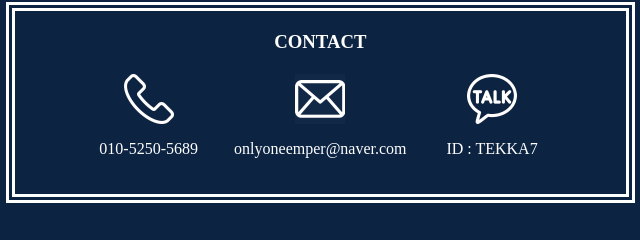
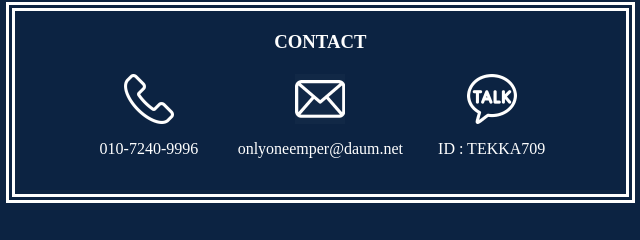
Before and after one commit to WYONGJIN/portfolio, a plain HTML site: page index.html in a window 1280 px wide. Shown: the part 1340-1580 px from the top of the page, 517-1157 px from the left. Drawn offline with Linux system fonts and the light colour scheme.

Commit message:
Add files via upload

```diff
--- a/index.html
+++ b/index.html
@@ -187,19 +187,19 @@
                                 <li>
                                     <img src="img/con_phone2.png" alt="phone">
                                 </li>
-                                <li>010-5250-5689</li>
+                                <li>010-7240-9996</li>
                             </ul>
                             <ul>
                                 <li>
                                     <img src="img/con_email2.png" alt="email">
                                 </li>
-                                <li>onlyoneemper@naver.com</li>
+                                <li>onlyoneemper@daum.net</li>
                             </ul>
                             <ul>
                                 <li>
                                     <img src="img/con_kakao2.png" alt="sns">
                                 </li>
-                                <li>ID : TEKKA7</li>
+                                <li>ID : TEKKA709</li>
                             </ul>
                         </div>
                     </div>
```
